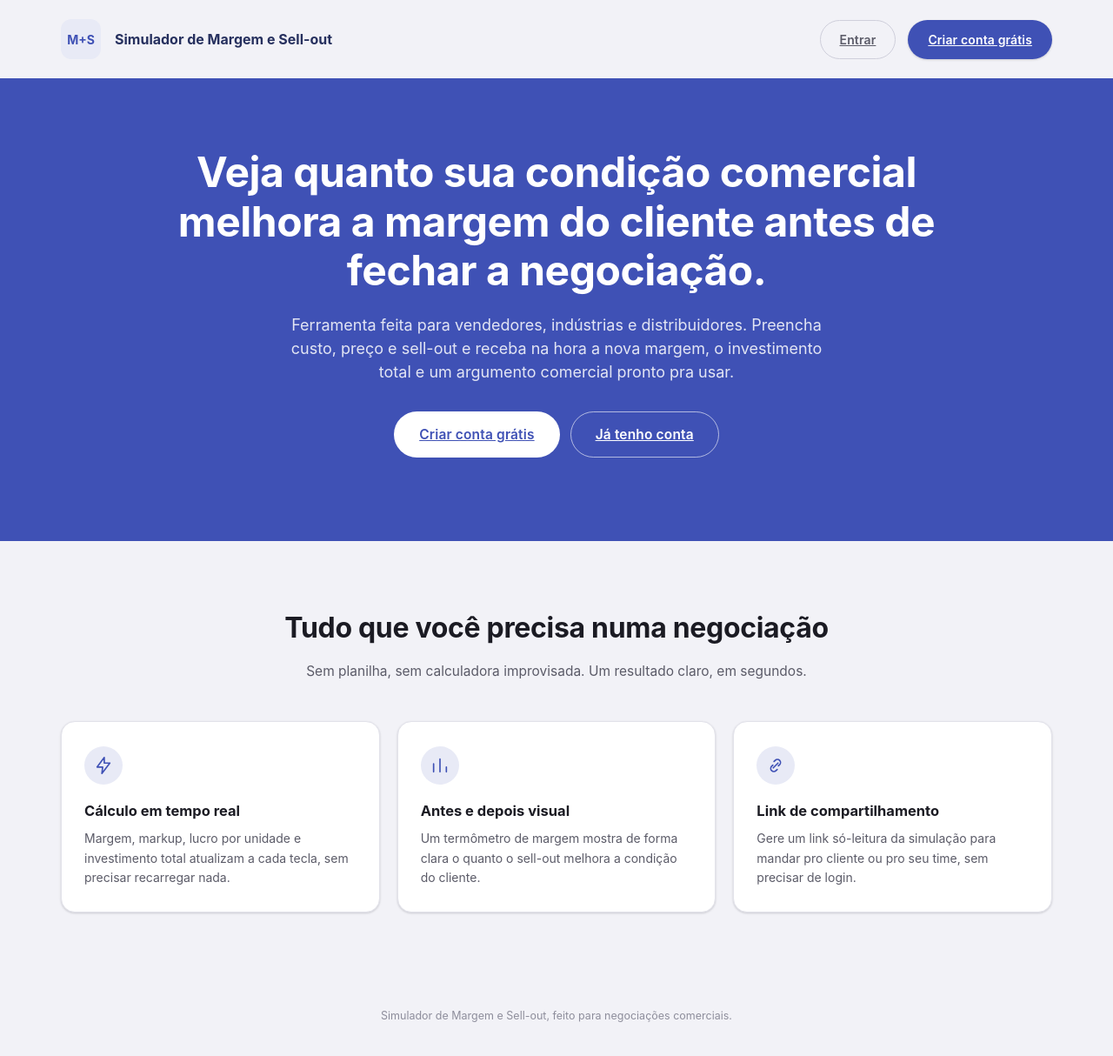
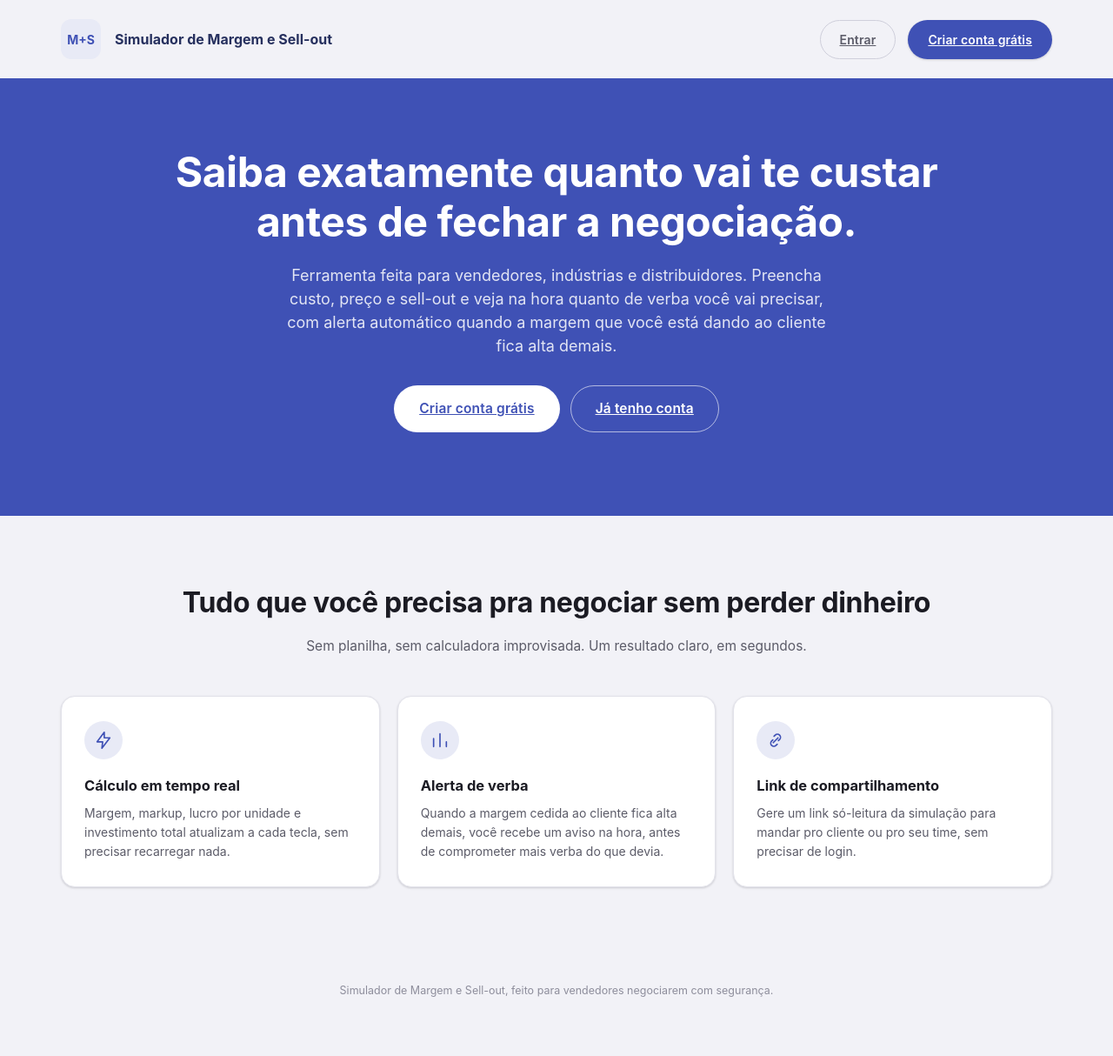
Before and after one commit to alearaujo7/simulador-margem-sellout, a Next.js app: page / in a window 1280 px wide. Shown: the top 1214 px of the page at 87% size. Built offline with nearby package versions, Linux system fonts and the light colour scheme.

Commit message:
Update page.js

```diff
--- a/app/page.js
+++ b/app/page.js
@@ -39,10 +39,11 @@ export default function LandingPage() {
 
       <section className="hero">
         <div className="hero-inner">
-          <h1>Veja quanto sua condição comercial melhora a margem do cliente antes de fechar a negociação.</h1>
+          <h1>Saiba exatamente quanto vai te custar antes de fechar a negociação.</h1>
           <p className="lead">
             Ferramenta feita para vendedores, indústrias e distribuidores. Preencha custo, preço e sell-out
-            e receba na hora a nova margem, o investimento total e um argumento comercial pronto pra usar.
+            e veja na hora quanto de verba você vai precisar, com alerta automático quando a margem que você
+            está dando ao cliente fica alta demais.
           </p>
           <div className="hero-ctas">
             <Link href="/cadastro" className="btn btn-lg btn-white">Criar conta grátis</Link>
@@ -52,7 +53,7 @@ export default function LandingPage() {
       </section>
 
       <section className="section">
-        <h2 className="section-title">Tudo que você precisa numa negociação</h2>
+        <h2 className="section-title">Tudo que você precisa pra negociar sem perder dinheiro</h2>
         <p className="section-lead">Sem planilha, sem calculadora improvisada. Um resultado claro, em segundos.</p>
 
         <div className="feature-grid">
@@ -63,8 +64,8 @@ export default function LandingPage() {
           </div>
           <div className="feature-card">
             <div className="feature-icon"><IconChart /></div>
-            <h3>Antes e depois visual</h3>
-            <p>Um termômetro de margem mostra de forma clara o quanto o sell-out melhora a condição do cliente.</p>
+            <h3>Alerta de verba</h3>
+            <p>Quando a margem cedida ao cliente fica alta demais, você recebe um aviso na hora, antes de comprometer mais verba do que devia.</p>
           </div>
           <div className="feature-card">
             <div className="feature-icon"><IconLink /></div>
@@ -74,7 +75,7 @@ export default function LandingPage() {
         </div>
       </section>
 
-      <footer className="footer">Simulador de Margem e Sell-out, feito para negociações comerciais.</footer>
+      <footer className="footer">Simulador de Margem e Sell-out, feito para vendedores negociarem com segurança.</footer>
     </>
   );
 }
```
